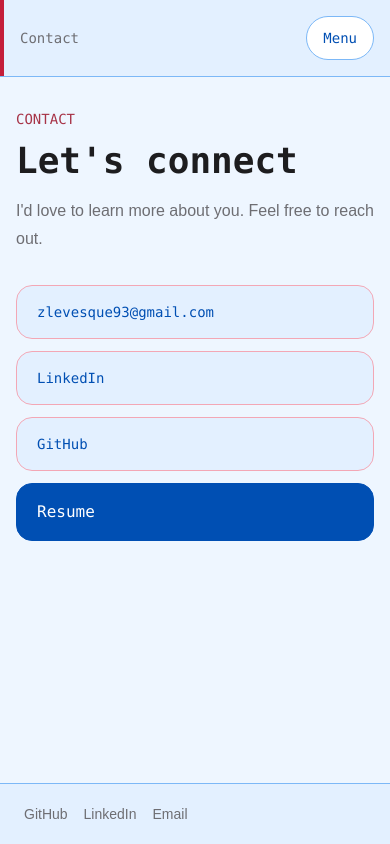
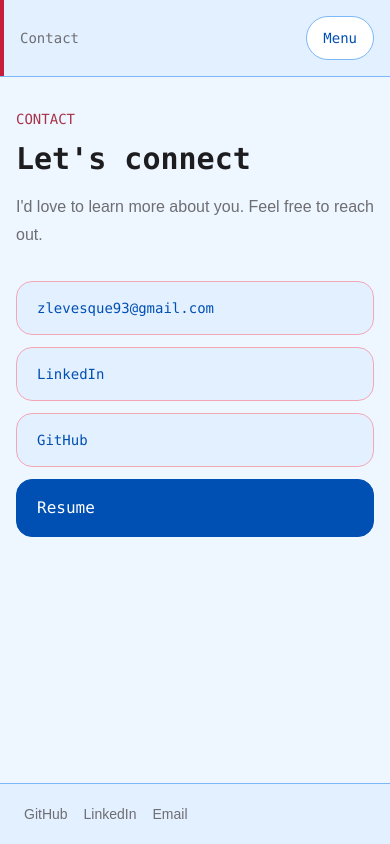
Before and after one commit to Zachary-Levesque/Portfolio, a Next.js app: page /contact in a window 390 px wide. Built offline with nearby package versions, Linux system fonts and the light colour scheme.

Commit message:
Update page.tsx

```diff
--- a/app/contact/page.tsx
+++ b/app/contact/page.tsx
@@ -12,7 +12,7 @@ export default function ContactPage() {
     <div className="max-w-3xl space-y-8">
       <section>
         <p className="font-mono text-sm uppercase text-red-muted">Contact</p>
-        <h1 className="mt-3 font-mono text-4xl font-semibold text-foreground">
+        <h1 className="mt-3 font-mono text-3xl font-semibold text-foreground sm:text-4xl">
           Let&apos;s connect
         </h1>
         <p className="mt-4 leading-7 text-muted">
@@ -25,7 +25,7 @@ export default function ContactPage() {
           <a
             key={link.href}
             href={link.href}
-            className="block rounded-2xl border border-red-border bg-surface-blue px-5 py-4 text-accent transition-colors hover:bg-red-soft hover:text-red"
+            className="block min-h-11 rounded-2xl border border-red-border bg-surface-blue px-5 py-4 text-accent transition-colors hover:bg-red-soft hover:text-red"
           >
             {link.label}
           </a>
@@ -34,7 +34,7 @@ export default function ContactPage() {
           href="/files/resume.pdf"
           target="_blank"
           rel="noreferrer"
-          className="block rounded-2xl border border-accent bg-accent px-5 py-4 text-base text-surface transition-colors hover:border-accent-hover hover:bg-accent-hover"
+          className="block min-h-11 rounded-2xl border border-accent bg-accent px-5 py-4 text-base text-surface transition-colors hover:border-accent-hover hover:bg-accent-hover"
         >
           Resume
         </a>
```
